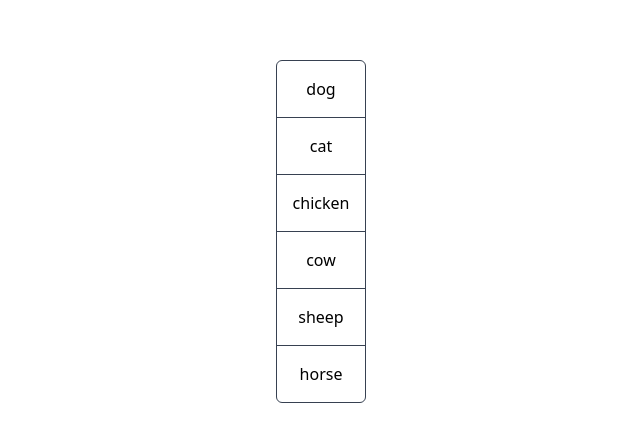
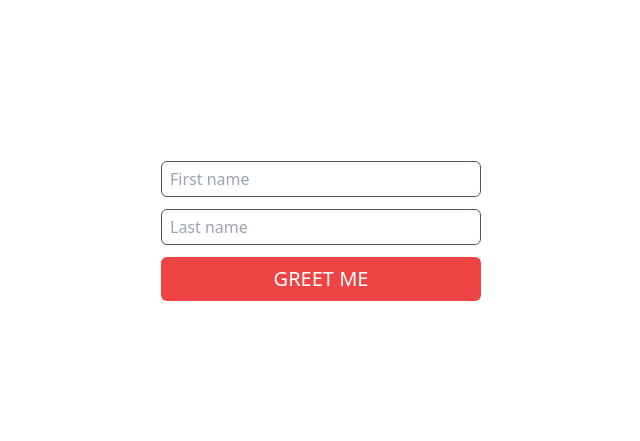
Before and after one commit to izzett222/react-coding-exercises, a React (Create React App) app: page / in a window 1280 px wide. Shown: the part 169-610 px from the top of the page, without its empty margins (319-959 px from the left). Built offline with nearby package versions, Linux system fonts and the light colour scheme; the HTML template or start-up script is replaced by a standard one.

Commit message:
add form component

```diff
--- a/src/App.jsx
+++ b/src/App.jsx
@@ -3,11 +3,12 @@ import Button from "./components/Button";
 import Counter from "./components/Counter";
 import List from "./components/List";
 import FancyList from "./components/FancyList";
+import Form from "./components/Form";
 
 function App() {
   return (
     <div className="h-screen flex justify-center items-center gap-3">
-      <FancyList />
+      <Form />
     </div>
   );
 }
--- /dev/null
+++ b/src/components/Form.jsx
@@ -0,0 +1,18 @@
+import { useState } from "react";
+
+export default function Form() {
+  const [data, setData] = useState({ firstname: "", lastName: "" });
+  function handleChange(event) {
+    const { name, value } = event.target;
+    setData({ ...data, [name]: value });
+  }
+  function handleSubmit(event) {
+    event.preventDefault()
+    alert(`Hello ${data.firstname} ${data.lastName}`)
+  }
+  return <form className="flex flex-col gap-3" onSubmit={handleSubmit}>
+    <input type="text" className="border border-gray-600 rounded-md w-80 h-9 indent-2" name="firstname" placeholder="First name" value={data.firstname} onChange={handleChange} />
+    <input type="text" className="border border-gray-600 rounded-md w-80 h-9 indent-2" name="lastName" value={data.lastName} placeholder="Last name" onChange={handleChange} />
+    <button className="bg-red-500 px-4 py-2 text-white text-xl uppercase rounded-md">greet me</button>
+  </form>
+}
```
